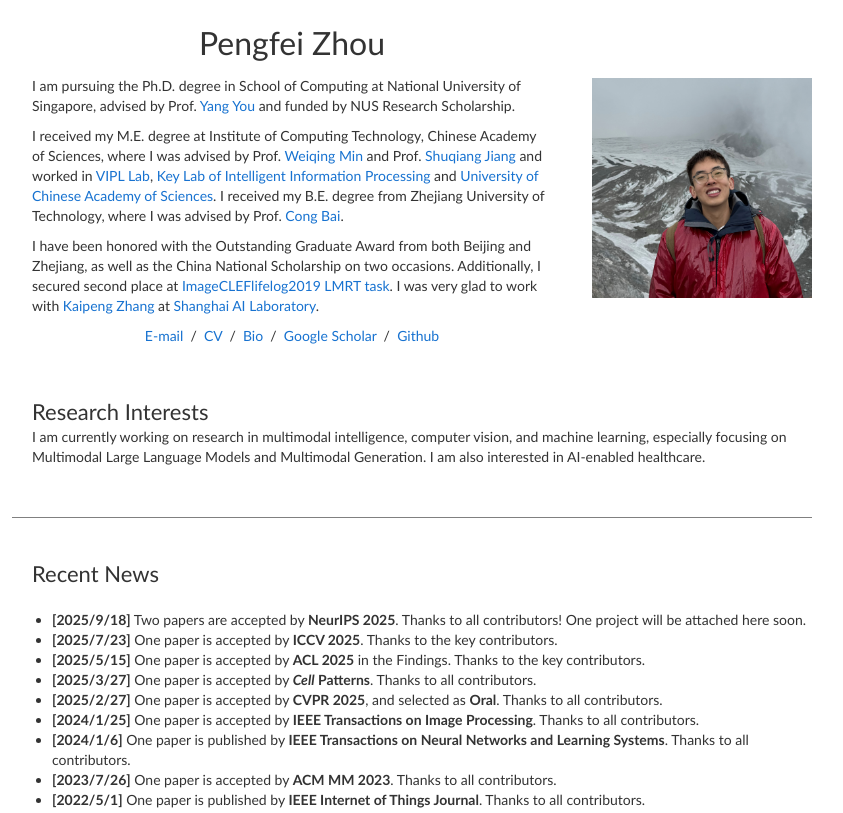
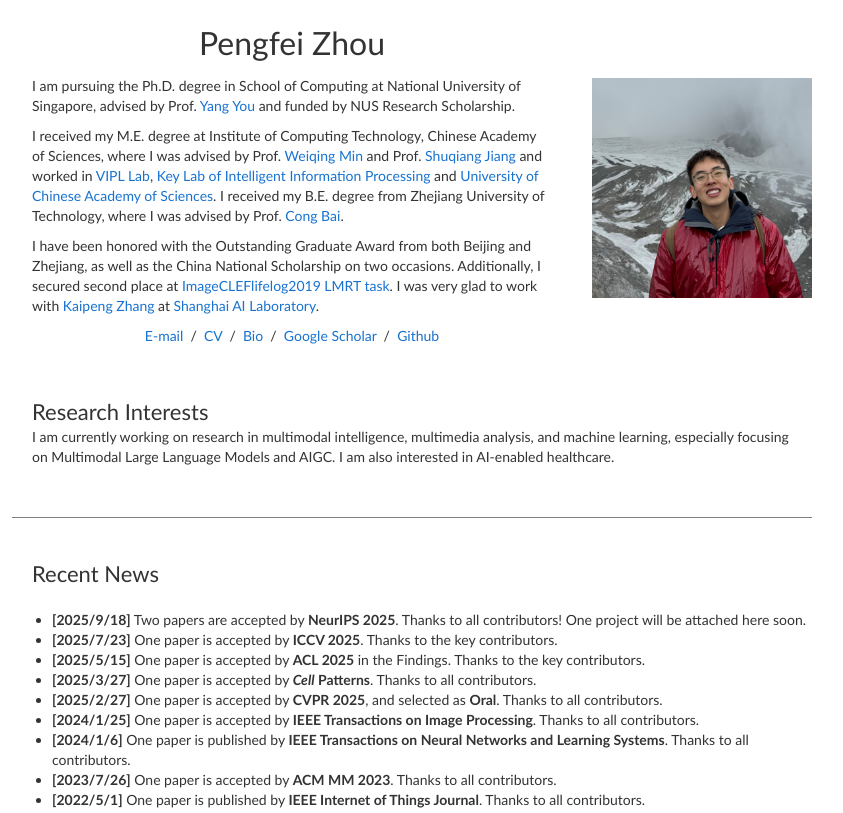
Before and after one commit to LanceZPF/LanceZPF.github.io, a plain HTML site: page index.html in a window 1280 px wide. Shown: the top 813 px of the page, without its empty margins (228-1071 px from the left). Drawn offline with nearby package versions, Linux system fonts and the light colour scheme.

Commit message:
update 20251101

```diff
--- a/index.html
+++ b/index.html
@@ -76,7 +76,7 @@
                 <td style="padding:20px;width:100%;vertical-align:middle">
                   <heading>Research Interests</heading>
                   <p>
-                    I am currently working on research in multimodal intelligence, computer vision, and machine learning, especially focusing on Multimodal Large Language Models and Multimodal Generation. I am also interested in AI-enabled healthcare.
+                    I am currently working on research in multimodal intelligence, multimedia analysis, and machine learning, especially focusing on Multimodal Large Language Models and AIGC. I am also interested in AI-enabled healthcare.
                   </p>
                 </td>
               </tr>
```
Also changed, not shown: 1 other file.
